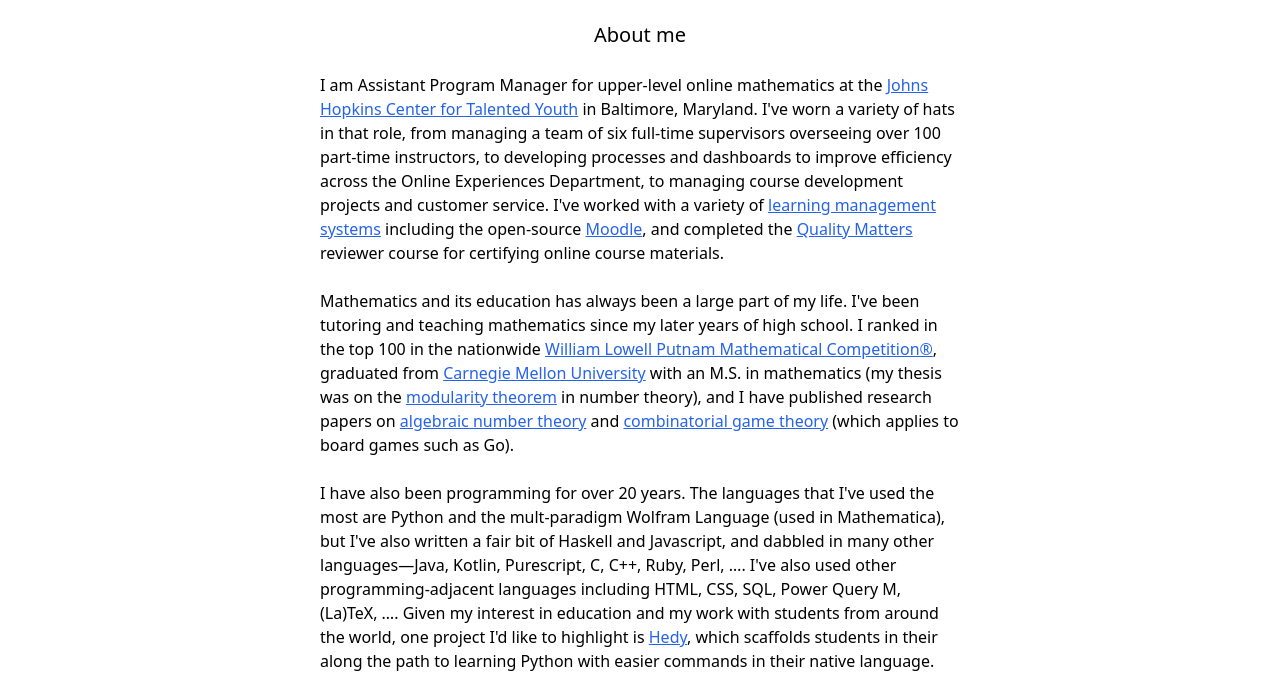
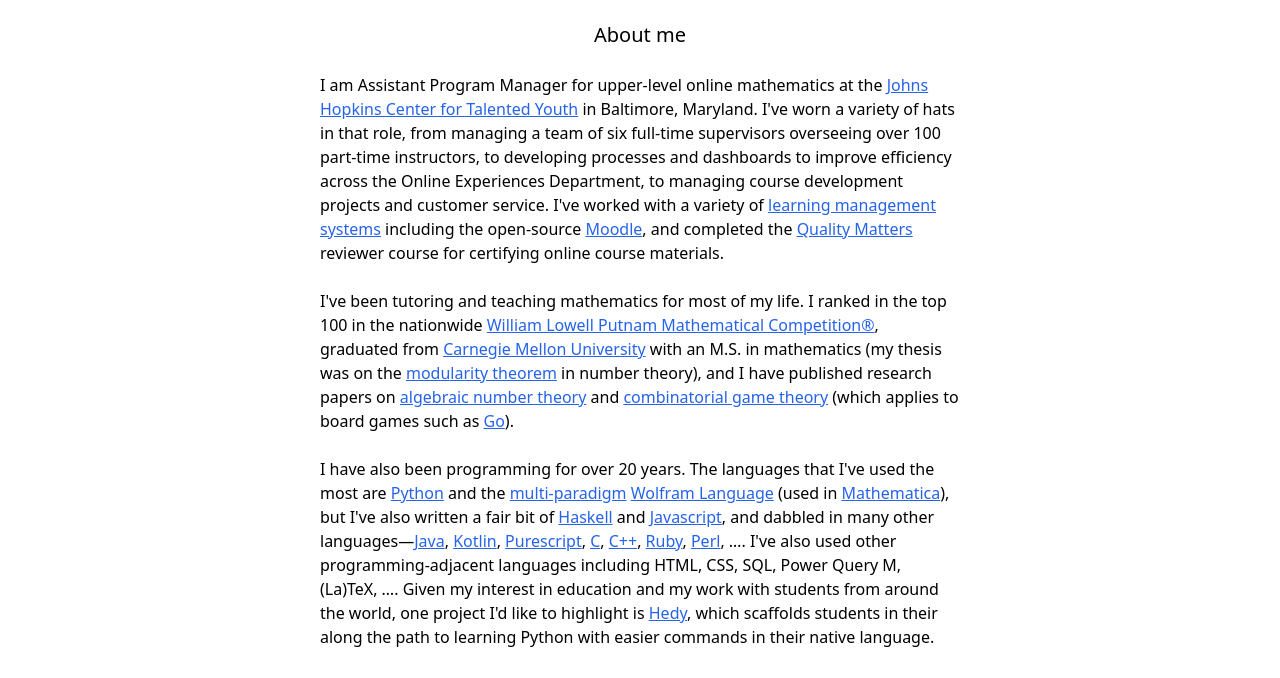
Before and after one commit to sedram/sedram.github.io, a plain HTML site: page about-me.html in a window 1280 px wide. Shown: the part 99-777 px from the top of the page. Drawn offline with Linux system fonts and the light colour scheme.

Commit message:
Added more links

```diff
--- a/about-me.html
+++ b/about-me.html
@@ -57,24 +57,33 @@
            and completed the <a href="https://www.qualitymatters.org/" target="_blank" rel="noopener noreferrer" class="underline text-blue-600 hover:text-blue-800 visited:text-purple-600">Quality Matters</a>
           reviewer course for certifying online course materials.</p>
           <br>
-        <p>Mathematics and its education has always been a large part of my life.
-        I've been tutoring and teaching mathematics since my later years of high school. I ranked in the top 100
+        <p>I've been tutoring and teaching mathematics for most of my life. I ranked in the top 100
         in the nationwide <a href="https://maa.org/putnam/" target="_blank" rel="noopener noreferrer" class="underline text-blue-600 hover:text-blue-800 visited:text-purple-600">William Lowell Putnam Mathematical Competition®</a>,
         graduated from <a href="https://www.cmu.edu/" target="_blank" rel="noopener noreferrer" class="underline text-blue-600 hover:text-blue-800 visited:text-purple-600">Carnegie Mellon University</a>
          with an M.S. in mathematics (my thesis was on the <a href="https://en.wikipedia.org/wiki/Modularity_theorem" target="_blank" rel="noopener noreferrer" class="underline text-blue-600 hover:text-blue-800 visited:text-purple-600">modularity theorem</a>
           in number theory),
         and I have published research papers on <a href="https://en.wikipedia.org/wiki/Algebraic_number_theory" target="_blank" rel="noopener noreferrer" class="underline text-blue-600 hover:text-blue-800 visited:text-purple-600">algebraic number theory</a>
          and <a href="https://en.wikipedia.org/wiki/Combinatorial_game_theory" target="_blank" rel="noopener noreferrer" class="underline text-blue-600 hover:text-blue-800 visited:text-purple-600">combinatorial game theory</a>
-          (which applies to board games such as <a href="https://en.wikipedia.org/wiki/Go_(game)">Go</a>).</p>
+          (which applies to board games such as <a href="https://en.wikipedia.org/wiki/Go_(game)" target="_blank" rel="noopener noreferrer" class="underline text-blue-600 hover:text-blue-800 visited:text-purple-600">Go</a>).</p>
       <br>
-      <p>I have also been programming for over 20 years. The languages that
-        I've used the most are Python and the mult-paradigm Wolfram Language (used in Mathematica),
-      but I've also written a fair bit of Haskell and Javascript,
-      and dabbled in many other languages&mdash;Java, Kotlin, Purescript, C, C++, Ruby, Perl, &hellip;.
+      <p>I have also been programming for over 20 years. The languages that I've
+         used the most are <a href="https://www.python.org/" target="_blank" rel="noopener noreferrer" class="underline text-blue-600 hover:text-blue-800 visited:text-purple-600">Python</a>
+          and the <a href="https://en.wikipedia.org/wiki/Comparison_of_multi-paradigm_programming_languages" target="_blank" rel="noopener noreferrer" class="underline text-blue-600 hover:text-blue-800 visited:text-purple-600">multi-paradigm</a>
+         <a href="https://en.wikipedia.org/wiki/Wolfram_Language" target="_blank" rel="noopener noreferrer" class="underline text-blue-600 hover:text-blue-800 visited:text-purple-600">Wolfram Language</a>
+          (used in <a href="https://en.wikipedia.org/wiki/Wolfram_Mathematica" target="_blank" rel="noopener noreferrer" class="underline text-blue-600 hover:text-blue-800 visited:text-purple-600">Mathematica</a>),
+      but I've also written a fair bit of <a href="https://www.haskell.org/" target="_blank" rel="noopener noreferrer" class="underline text-blue-600 hover:text-blue-800 visited:text-purple-600">Haskell</a>
+       and <a href="https://developer.mozilla.org/en-US/docs/Web/JavaScript" target="_blank" rel="noopener noreferrer" class="underline text-blue-600 hover:text-blue-800 visited:text-purple-600">Javascript</a>,
+      and dabbled in many other languages&mdash;<a href="https://en.wikipedia.org/wiki/Java_(programming_language)" target="_blank" rel="noopener noreferrer" class="underline text-blue-600 hover:text-blue-800 visited:text-purple-600">Java</a>,
+       <a href="https://en.wikipedia.org/wiki/Kotlin_(programming_language)" target="_blank" rel="noopener noreferrer" class="underline text-blue-600 hover:text-blue-800 visited:text-purple-600">Kotlin</a>,
+        <a href="https://www.purescript.org/" target="_blank" rel="noopener noreferrer" class="underline text-blue-600 hover:text-blue-800 visited:text-purple-600">Purescript</a>,
+         <a href="https://en.wikipedia.org/wiki/C_(programming_language)" target="_blank" rel="noopener noreferrer" class="underline text-blue-600 hover:text-blue-800 visited:text-purple-600"">C</a>,
+          <a href="https://isocpp.org/" target="_blank" rel="noopener noreferrer" class="underline text-blue-600 hover:text-blue-800 visited:text-purple-600">C++</a>,
+           <a href="https://www.ruby-lang.org/en/" target="_blank" rel="noopener noreferrer" class="underline text-blue-600 hover:text-blue-800 visited:text-purple-600">Ruby</a>,
+            <a href="https://www.perl.org/" target="_blank" rel="noopener noreferrer" class="underline text-blue-600 hover:text-blue-800 visited:text-purple-600">Perl</a>, &hellip;.
     I've also used other programming-adjacent languages including HTML, CSS, SQL, Power Query M, (La)TeX, &hellip;.
   Given my interest in education and my work with students from around the world, one project I'd like to highlight is <a href="https://www.hedycode.com/" target="_blank" rel="noopener noreferrer" class="underline text-blue-600 hover:text-blue-800 visited:text-purple-600">Hedy</a>, which scaffolds students in their along the path to learning Python with easier commands in their native language.</p>
     <br>
-    <p>Outside of the above, my personal interests include puzzle competitions such as the <a href="https://puzzles.mit.edu/">MIT Mystery Hunt</a>, linguistics, and media focused on comedy and/or education.</p>
+    <p>Outside of the above, my personal interests include puzzle competitions such as the <a href="https://puzzles.mit.edu/" target="_blank" rel="noopener noreferrer" class="underline text-blue-600 hover:text-blue-800 visited:text-purple-600">MIT Mystery Hunt</a>, linguistics, and media focused on comedy and/or education.</p>
     <br>
     <p>Downloads (under construction): Tech Resume, Academic CV</p>
     </main>
```
Also changed, not shown: output.css.
